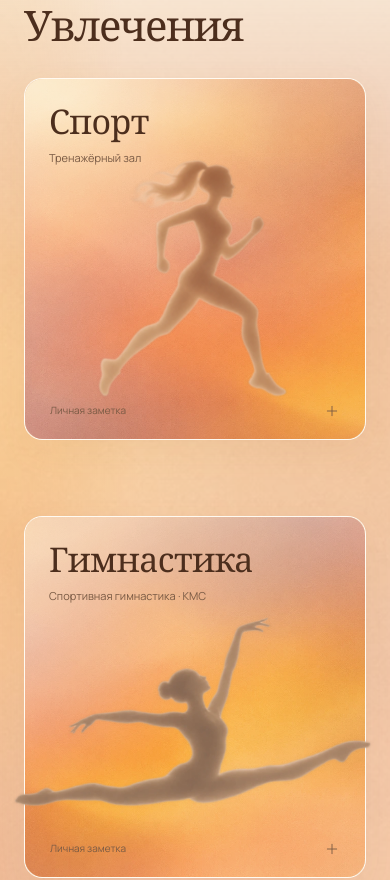
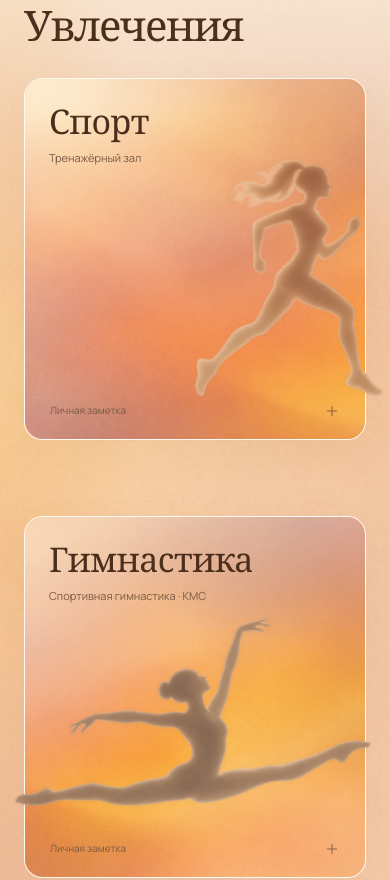
Before and after one commit to gorbuzova/personal-portfolio, a plain HTML site: page index.html in a window 390 px wide. Shown: the part 998-1878 px from the top of the page. Drawn offline with Linux system fonts and the light colour scheme; a web font is replaced by a local one.

Commit message:
Keep hobby cutouts extending beyond cards at every breakpoint

```diff
--- a/assets/css/style.css
+++ b/assets/css/style.css
@@ -626,8 +626,8 @@ a:focus-visible, summary:focus-visible {
 .hobby-gym::before { background-position: center, 65% 80%; }
 .hobby-books::before { background-position: center, 88% 15%; }
 .hobby-craft::before { background-position: center, 25% 80%; }
-.hobby-card .hobby-illustration { max-width: none; bottom: 28px; }
-.hobby-sport .hobby-illustration { width: calc(100% + 48px); height: 282px; right: -91px; }
+.hobby-card .hobby-illustration { max-width: none; bottom: 28px; object-position: right center; }
+.hobby-sport .hobby-illustration { width: calc(100% + 48px); height: 282px; right: -55px; }
 .hobby-gym .hobby-illustration { width: calc(100% + 60px); height: 280px; right: -30px; }
 .hobby-books .hobby-illustration { width: calc(100% + 78px); height: 250px; right: -39px; }
 .hobby-craft .hobby-illustration { width: calc(100% + 65px); height: 237px; right: -33px; mask-image: none; }
@@ -672,3 +672,4 @@ a:focus-visible, summary:focus-visible {
   .city-composition { height: 325px; }
   .city-petersburg { top: 145px; }
 }
+.hobby-sport .hobby-illustration { right: -55px; }
```
